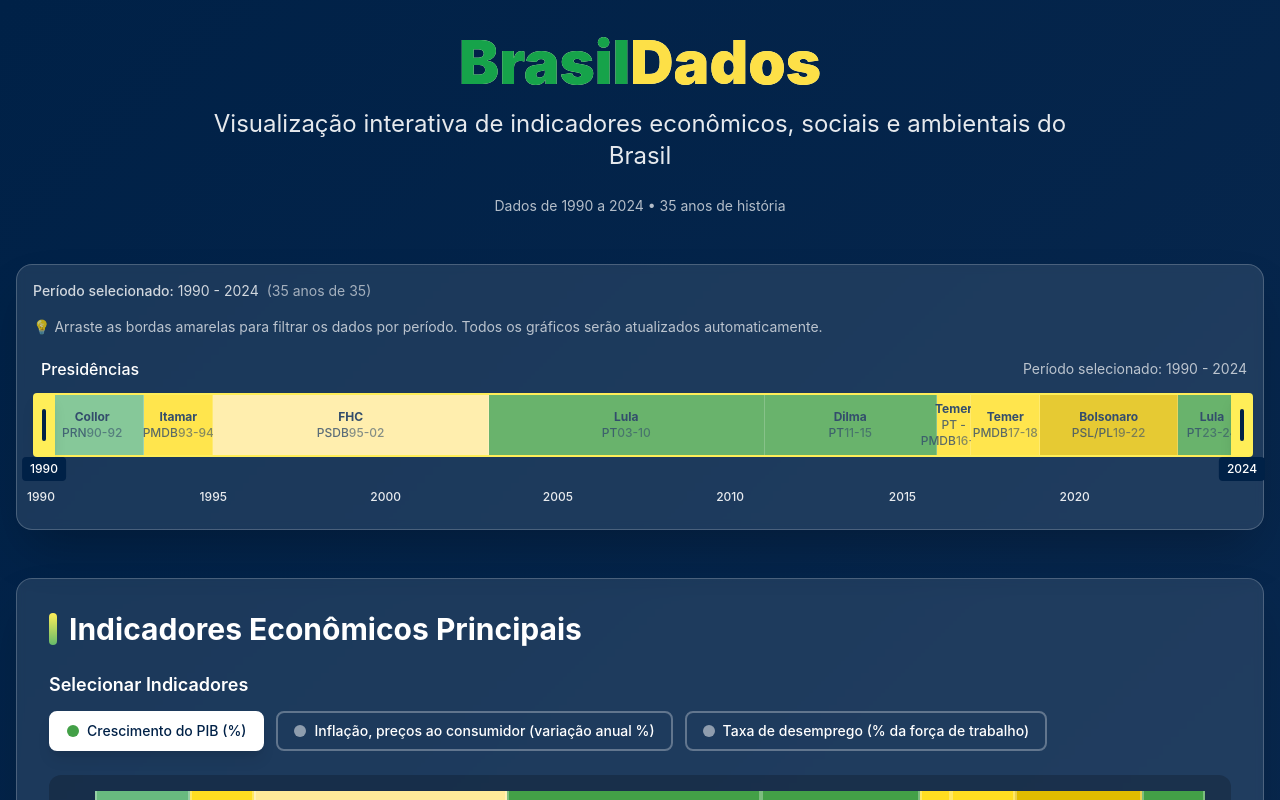
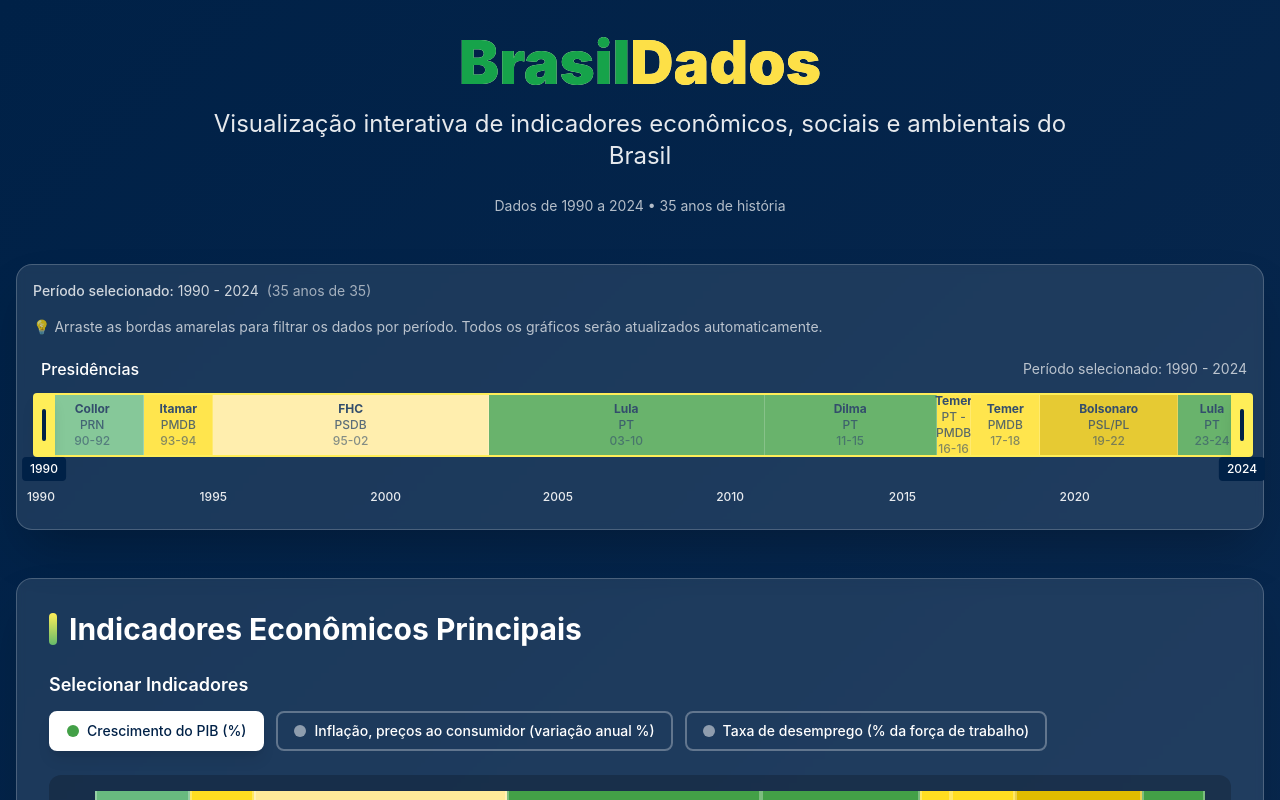
Before and after one commit to jfvanin/brasildados, a React (Create React App) app in the folder web/: page / in a window 1280 px wide. Shown: the top 800 px of the page. Built offline with nearby package versions, Linux system fonts and the light colour scheme.

Commit message:
One more detail for mobile

```diff
--- a/web/src/components/PresidencyTimeline.tsx
+++ b/web/src/components/PresidencyTimeline.tsx
@@ -143,7 +143,7 @@ const PresidencyTimeline: React.FC<PresidencyTimelineProps> = ({
   };
 
   return (
-    <div className="mt-5 ml-2">
+    <div className="mt-5 ml-2 mr-2 md:mr-0">
       <div className="flex items-center justify-between mb-3">
         {isInteractive && selectedRange && (
         <>
@@ -183,7 +183,7 @@ const PresidencyTimeline: React.FC<PresidencyTimelineProps> = ({
                   backgroundColor: isInSelectedRange ? period.color : period.color + '40',
                   color: '#002147'
                 }}
-                onMouseEnter={(e) => handleMouseEnter(period, e)}
+                onMouseEnter={(e) => !isInteractive && handleMouseEnter(period, e)}
                 onMouseMove={handleTooltipMouseMove}
                 onMouseLeave={handleMouseLeave}
               >
@@ -194,8 +194,8 @@ const PresidencyTimeline: React.FC<PresidencyTimelineProps> = ({
                   </div>
                   {isInteractive && (
                     <>
-                        <div className="hidden sm:inline text-xs opacity-80">{period.party}</div>
-                        <div className="hidden sm:inline text-xs opacity-60">{String(period.startYear).slice(-2)}-{String(period.endYear).slice(-2)}</div>
+                        <div className="hidden sm:block text-xs opacity-80">{period.party}</div>
+                        <div className="hidden sm:block text-xs opacity-60">{String(period.startYear).slice(-2)}-{String(period.endYear).slice(-2)}</div>
                     </>
                   )}
                 </div>
```
